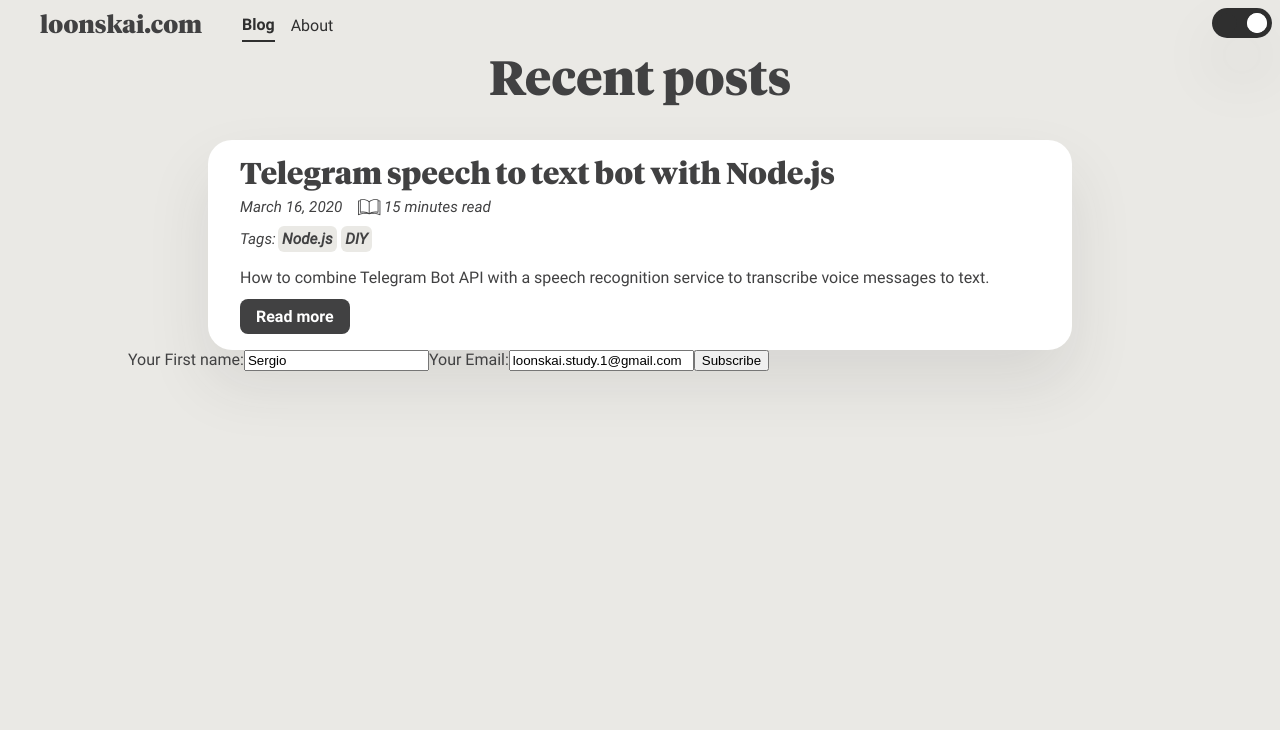
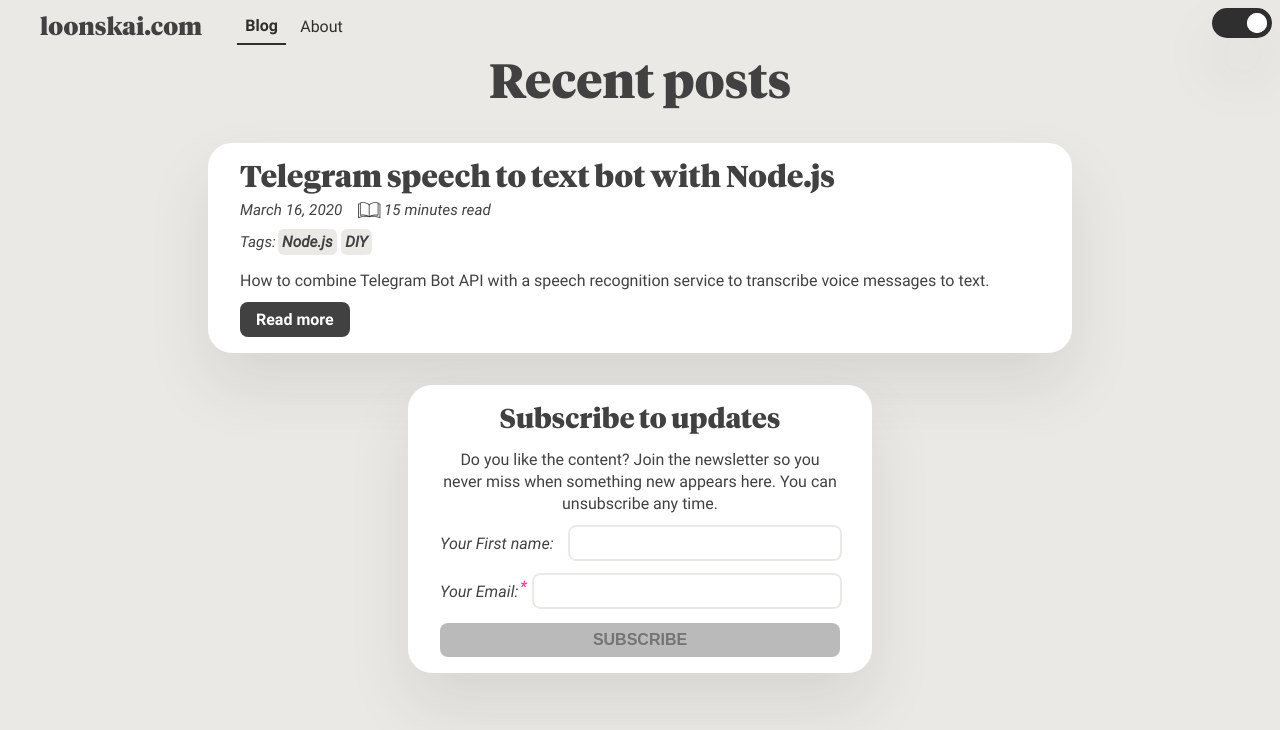
Before and after one commit to loonskai/loonskai.com, a Next.js app: page /blog in a window 1280 px wide. Shown: the top 730 px of the page. Built offline with nearby package versions, Linux system fonts and the light colour scheme.

Commit message:
Styled subscription form

```diff
--- a/components/navigation/navigation-link.tsx
+++ b/components/navigation/navigation-link.tsx
@@ -3,6 +3,7 @@ import Link from 'next/link';
 import { useRouter } from 'next/router';
 import styled from '@emotion/styled';
 import { css, useTheme, Theme } from '@emotion/react';
+import { focusOutline } from '../../shared/styles';
 
 type StyledLinkProps = {
   isActive: boolean
@@ -17,11 +18,18 @@ type NavigationLinkProps = {
 const StyledLink = styled.a<StyledLinkProps>(({ theme, isActive }) => css`
   display: flex;
   align-items: center;
-  margin: 0 0.5rem;
+  padding: 0.5rem;
+  margin: 0 0.2rem;
+  text-decoration: none;
   font-weight: ${isActive ? 700 : 400};
   color: ${theme.menu.activeLink.color};
   border-bottom: ${isActive ? `2px solid ${theme.menu.activeLink.color}` : 'none' };
   cursor: ${isActive ? 'default' : 'pointer' };
+
+  ${focusOutline}
+  &:focus, &:active {
+    border-radius: 0.2rem;
+  }
 `);
 
 export const NavigationLink = ({ href, as, children }: PropsWithChildren<NavigationLinkProps>): JSX.Element => {
@@ -30,7 +38,7 @@ export const NavigationLink = ({ href, as, children }: PropsWithChildren<Navigat
   const isActive = asPath.startsWith(href) || asPath.startsWith(as);
 
   return isActive ? <StyledLink theme={theme} isActive={isActive}>{children}</StyledLink> : (
-    <Link href={href} >
+    <Link href={href} passHref>
       <StyledLink theme={theme} isActive={isActive}>{children}</StyledLink>
     </Link>
   );
--- a/components/subscribe-form.tsx
+++ b/components/subscribe-form.tsx
@@ -1,12 +1,77 @@
 import { FormEvent, ChangeEvent, useState } from 'react';
 import jsonp from 'jsonp';
+import styled from '@emotion/styled';
+import { css, Theme, useTheme } from '@emotion/react';
+import { serif, sans } from '../shared/fonts';
+import { focusOutline } from '../shared/styles';
+import { PrimaryButton } from './ui/primary-button';
+
+const StyledSubscribeFormContainer = styled.div(({ theme }) => css`
+  max-width: 400px;
+  margin: 2rem auto;
+  display: flex;
+  flex-direction: column;
+  background: ${theme.background.secondary};
+  box-shadow: rgba(51, 51, 51, 0.1) 0px 32px 64px 0px;
+  border-radius: 1.5rem;
+  padding: 1rem 2rem;
+`);
+
+const StyledForm = styled.form`
+  display: flex;
+  flex-direction: column;
+`;
+
+const StyledLabel = styled.label`
+  display: flex;
+  align-items: center;
+  margin-bottom: 1rem;
+  text-align: left;
+`;
+
+const StyledLabelText = styled.span<{
+  theme: Theme
+  required?: boolean
+}>(({ theme, required }) => css`
+  position: relative;
+  font-style: italic;
+  margin-right: 1rem;
+
+  ${required && `&:after {
+      content: ' *';
+      width: 1rem;
+      height: 1rem;
+      display: block;
+      position: absolute;
+      color: ${theme.errorColor};
+      top: -0.3rem;
+      left: 5rem;
+  }`}
+`);
+
+const StyledInput = styled.input(({ theme }) => css`
+  padding: 0.4rem;
+  border: none;
+  border-radius: 0.4rem;
+  box-shadow: 0 0 0 2px ${theme.background.primary};
+  font-size: 1rem;
+  flex: 1;
+  ${sans}
+  transition: all ease 0.3s;
+  font-weight: 600;
+  color: ${theme.inputs.text.color};
+
+  ${focusOutline}
+`);
 
 export const SubscribeForm = (): JSX.Element => {
+  const theme = useTheme();
+
   const [ error, setError ] = useState(false);
   const [ pending, setPending ] = useState(false);
   const [ success, setSuccess ] = useState(false);
-  const [ firstName, setFirstName ] = useState('Sergio');
-  const [ email, setEmail ] = useState('loonskai.study.1@gmail.com');
+  const [ firstName, setFirstName ] = useState('');
+  const [ email, setEmail ] = useState('');
 
   const submit = (e: FormEvent) => {
     e.preventDefault();
@@ -24,6 +89,8 @@ export const SubscribeForm = (): JSX.Element => {
         setError(true);
       } else {
         setSuccess(true);
+        setFirstName('');
+        setEmail('');
       }
     });
   };
@@ -34,31 +101,74 @@ export const SubscribeForm = (): JSX.Element => {
     if (name === 'email') setEmail(value);
   };
 
-  if (success) return (
-    <div>
-      Thanks for subscribing! Sure you will enjoy!
-    </div>
-  );
+  return (
+    <StyledSubscribeFormContainer theme={theme}>
+      <h3
+        css={css`
+          ${serif}
+          font-size: 1.7rem;
+          line-height: 2.25rem;
+          text-align: center;
+        `}
+      >Subscribe to updates</h3>
+      {success ? (
+        <div
+          css={css`
+          font-size: 1.3rem;
+          text-align: center;
+          margin: 1.4rem;
+        `}
+        >
+          Thanks for subscribing! Enjoy!
+        </div>
+      ) : (
+        <>
+          <div
+            css={css`
+            margin: 0.725rem 0;
+            line-height: 1.4rem;
+            text-align: center;
+          `}
+          >Do you like the content? Join the newsletter so you never miss when something new appears here. You can unsubscribe any time.</div>
+          <StyledForm theme={theme} onSubmit={submit}>
+            <StyledLabel>
+              <StyledLabelText theme={theme}>
+                Your First name:
+              </StyledLabelText>
+              <StyledInput type="text" name="name" onChange={change} value={firstName} />
+            </StyledLabel>
+            <StyledLabel>
+              <StyledLabelText required theme={theme}>
+                Your Email:
+              </StyledLabelText>
+              <StyledInput type="email" name="email" onChange={change} value={email} required />
+            </StyledLabel>
+            <PrimaryButton type="submit" disabled={pending || !email}>
+              {pending ? 'Almost there...' : 'Subscribe'}
+            </PrimaryButton>
+          </StyledForm>
+          {error && (
+            <div
+              css={css`
+              font-size: 0.9rem;
+              text-align: center;
+              padding: 0.75rem;
+              font-style: italic;
+              line-height: 1.4;
+              color: ${theme.errorColor};
 
-  return (
-    <div>
-      <form onSubmit={submit}>
-        <label>
-        Your First name:
-          <input type="text" name="name" onChange={change} value={firstName} />
-        </label>
-        <label>
-        Your Email:
-          <input type="email" name="email" onChange={change} value={email} />
-        </label>
-        <button type="submit" disabled={pending}>
-          {pending ? 'Almost there...' : 'Subscribe'}
-        </button>
-      </form>
-      {error && <div>
-        {'Opps, something went wrong :( Maybe you already have a subscription? Anyway, don\'t hesitate to contact me at '}
-        <a href="mailto:loonskai@gmail.com">loonskai@gmail.com</a>
-      </div>}
-    </div>
+              & a {
+                font-weight: 600;
+                color: ${theme.errorColor};
+              }
+            `}
+            >
+              {'Opps, something went wrong :( Maybe you already have a subscription? Anyway, don\'t hesitate to contact me at '}
+              <a href="mailto:loonskai@gmail.com">loonskai@gmail.com</a>
+            </div>
+          )}
+        </>
+      )}
+    </StyledSubscribeFormContainer>
   );
 };
--- /dev/null
+++ b/components/ui/primary-button.tsx
@@ -0,0 +1,48 @@
+import { css, useTheme } from '@emotion/react';
+import { PropsWithChildren, ReactNode } from 'react';
+import { focusOutline } from '../../shared/styles';
+
+type Props = PropsWithChildren<ReactNode | any>
+
+export const primaryButtonCss = css`
+  display: flex;
+  align-items: center;
+  padding: 0.5rem 1rem;
+  text-decoration: none;
+  font-weight: 700;
+  cursor: pointer;
+  border-radius: 0.5rem;
+  border: none;
+  transition: all ease 0.3s;
+`;
+
+export const PrimaryButton = ({ children, ...props }: Props): JSX.Element => {
+  const theme = useTheme();
+
+  return (
+    <button
+      {...props}
+      css={css`
+        ${primaryButtonCss}
+        text-transform: uppercase;
+        font-size: 1rem;
+        justify-content: center;
+        color: ${theme.buttons.default.color};
+        background-color: ${theme.buttons.default.background};
+
+        &:hover {
+          color: ${theme.buttons.hover.color};
+          background-color: ${theme.buttons.hover.background};
+        }
+
+        &:disabled {
+          cursor: default;
+          color: ${theme.buttons.disabled.color};
+          background-color: ${theme.buttons.disabled.background};
+        }
+
+        ${focusOutline}
+      `}
+    >{children}</button>
+  );
+};
--- a/components/ui/primary-link.tsx
+++ b/components/ui/primary-link.tsx
@@ -1,5 +1,7 @@
 import { forwardRef } from 'react';
 import { css, useTheme } from '@emotion/react';
+import  { primaryButtonCss } from './primary-button';
+import { focusOutline } from '../../shared/styles';
 
 const PrimaryLinkComponent = forwardRef<HTMLLinkElement, any>(({ children, ...props }, ref) => {
   const theme = useTheme();
@@ -8,21 +10,16 @@ const PrimaryLinkComponent = forwardRef<HTMLLinkElement, any>(({ children, ...pr
     <a
       ref={ref}
       css={css`
-        display: flex;
-        align-items: center;
-        padding: 0.5rem 1rem;
-        text-decoration: none;
-        font-weight: 700;
-        cursor: pointer;
-        color: ${theme.buttons.color};
-        background-color: ${theme.buttons.background};
-        border-radius: 0.5rem;
-        transition: all ease 0.3s;
+        ${primaryButtonCss}
+        color: ${theme.buttons.default.color};
+        background-color: ${theme.buttons.default.background};
 
         &:hover {
-          color: ${theme.buttonsHover.color};
-          background-color: ${theme.buttonsHover.background};
+          color: ${theme.buttons.hover.color};
+          background-color: ${theme.buttons.hover.background};
         }
+
+        ${focusOutline}
       `}
       {...props}
     >
--- a/components/ui/theme-toggler.tsx
+++ b/components/ui/theme-toggler.tsx
@@ -1,5 +1,6 @@
 import { css } from '@emotion/react';
 import { THEME, whiteColor, blackColor } from '../../shared/themes';
+import { focusOutline } from '../../shared/styles';
 
 type Props = {
   activeTheme: THEME
@@ -63,9 +64,10 @@ const btn = css`
 	overflow: hidden;
   cursor: pointer;
 
-	&:focus, &:active {
-		outline: none;
-		border: none;
+	${focusOutline}
+
+	&:active {
+		box-shadow: none;
 	}
 
 	& .ripple--dark {
--- a/shared/styles.tsx
+++ b/shared/styles.tsx
@@ -1,5 +1,6 @@
 import { css, Global } from '@emotion/react';
 import { mapValues } from '../lib/mapValues';
+import { secondaryColor } from './themes';
 
 /* Media queries */
 export const breakpoints = {
@@ -216,3 +217,11 @@ export const visuallyHidden = css`
   clip: rect(0 0 0 0);
   overflow: hidden;
 `;
+
+export const focusOutline = css`
+  &:focus, &:active {
+    outline: 0;
+    box-shadow: 0 0 0 3px ${secondaryColor};
+    transition: all ease 0.3s;
+  }
+`;
--- a/shared/themes.ts
+++ b/shared/themes.ts
@@ -1,6 +1,8 @@
 import { Theme } from '@emotion/react';
 
 export const mainColor = '#51e8a7';
+export const secondaryColor = '#00e0e0';
+export const errorColor = '#ff3783';
 export const whiteColor = '#ffffff';
 export const blackColor ='#2f2f2f';
 
@@ -12,6 +14,8 @@ export enum THEME {
 export const themeValues = {
   [THEME.LIGHT]: {
     mainColor,
+    secondaryColor,
+    errorColor,
     text: {
       primary: '#414142',
       description: '#747474',
@@ -27,12 +31,23 @@ export const themeValues = {
       },
     },
     buttons: {
+      default: {
         background: '#414142',
         color: whiteColor,
       },
-    buttonsHover: {
+      hover: {
         background: mainColor,
         color: blackColor,
+      },
+      disabled: {
+        background: '#bababa',
+        color: '#747474',
+      },
+    },
+    inputs: {
+      text: {
+        color: '#414142',
+      },
     },
     snippet: {
       background: '#414142',
@@ -40,6 +55,8 @@ export const themeValues = {
   },
   [THEME.DARK]: {
     mainColor,
+    secondaryColor,
+    errorColor,
     text: {
       primary: '#eae9e5',
       description: '#d1d1d1',
@@ -55,12 +72,23 @@ export const themeValues = {
       },
     },
     buttons: {
+      default: {
         background: mainColor,
         color: '#414142',
       },
-    buttonsHover: {
+      hover: {
         background: '#414142',
         color: mainColor,
+      },
+      disabled: {
+        background: '#bababa',
+        color: '#747474',
+      },
+    },
+    inputs: {
+      text: {
+        color: '#414142',
+      },
     },
     snippet: {
       background: '#414142',
```
Also changed, not shown: typings/emotion.d.ts (+19 -6 lines). Lines whose indentation alone changed are shown as unchanged.
